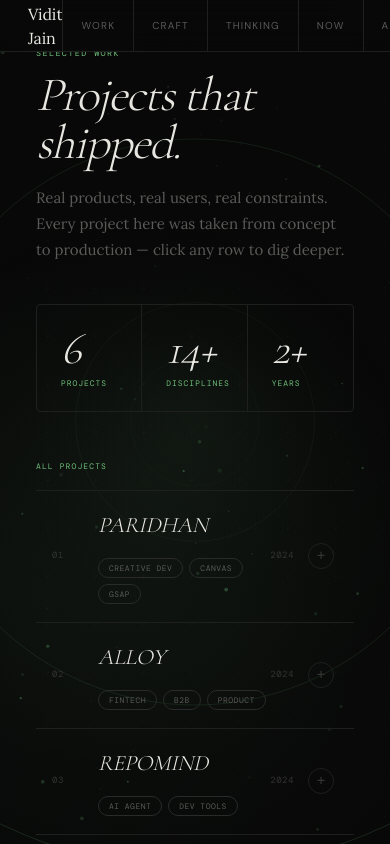
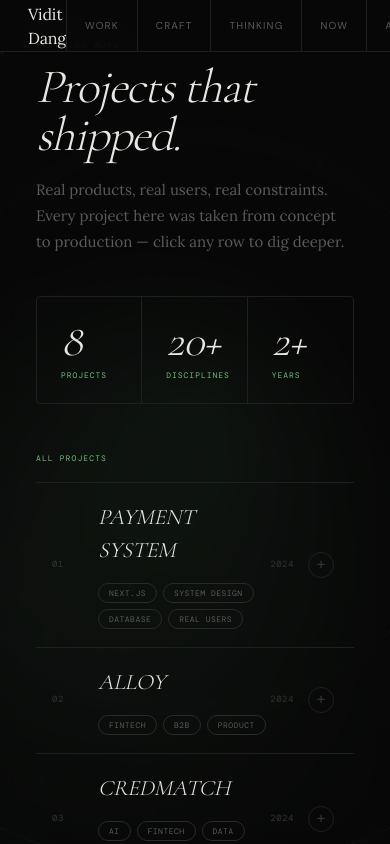
Before and after one commit to Dang-ctrl/Portfolio, a Next.js app: page /work in a window 390 px wide. Shown: the top 844 px of the page. Built offline with nearby package versions, Linux system fonts and the light colour scheme; a web font is replaced by a local one.

Commit message:
Refactor: remove unnecessary files and update content

```diff
--- a/src/app/craft/page.tsx
+++ b/src/app/craft/page.tsx
@@ -19,28 +19,35 @@
     domain: "Frontend",
     num: "01",
     title: "Scroll Cinematics",
-    body: "Building Paridhan's hero taught me how to orchestrate GSAP timelines with canvas — when to use requestAnimationFrame vs ScrollTrigger, and when to let silence do the work.",
+    body: "Building Paridhan taught me how to design motion with intent — when to orchestrate timelines and when to let stillness carry the experience.",
     from: "Paridhan",
   },
   {
     domain: "Systems",
     num: "02",
-    title: "Network Thinking",
-    body: "Designing IoT probe sniffing in promiscuous mode reframes how I architect any system — always at the protocol level first, then the application layer.",
-    from: "IoT Detector",
+    title: "Systems Thinking",
+    body: "Designing real-world systems like payment workflows and AI tools shaped how I think — structure first, edge cases next, interfaces last.",
+    from: "Payment System",
   },
   {
     domain: "Product",
     num: "03",
-    title: "B2B Framing",
-    body: "ALLOY pushed me to think in customer acquisition cost, not features. The Apple-style silent video came from understanding that restraint sells harder than noise.",
+    title: "Product Framing",
+    body: "Working on fintech products pushed me to think beyond features — focusing on user behavior, conversion, and how value is actually delivered.",
     from: "ALLOY",
   },
   {
+    domain: "AI",
+    num: "04",
+    title: "Intelligent Systems",
+    body: "Building AI-driven systems taught me to design around uncertainty — balancing logic, data, and user trust in every interaction.",
+    from: "CREDMATCH · Astrology AI",
+  },
+  {
     domain: "Creative",
-    num: "04",
+    num: "05",
     title: "Concept Direction",
-    body: "Every project gets a visual identity before it gets a codebase. I design the emotional experience first — then reverse-engineer the stack to deliver it precisely.",
+    body: "Every project starts as a concept — I define the feel, the narrative, and the intent before a single line of code is written.",
     from: "All projects",
   },
 ];
@@ -52,23 +59,24 @@
 
 const STATS: StatItem[] = [
   { value: "8+", label: "Projects shipped" },
-  { value: "4",  label: "Domains of work" },
+  { value: "5",  label: "Domains of work" },
   { value: "2+", label: "Years building" },
 ];
 
 const TOOLS = [
-  { name: "React / Next.js", level: 95 },
-  { name: "TypeScript",      level: 90 },
-  { name: "Design Systems",  level: 85 },
-  { name: "GSAP / Motion",   level: 80 },
-  { name: "Node / Python",   level: 75 },
-  { name: "Figma",           level: 85 },
+  { name: "React / Next.js", level: 75 },
+  { name: "TypeScript",      level: 76 },
+  { name: "GSAP / Motion",   level: 68 },
+  { name: "Node / Python",   level: 82 },
+  { name: "System Design",   level: 72 },
+  { name: "AI / APIs",       level: 68 },
+  { name: "Figma",           level: 67 },
 ];
 
 const EDU = [
   { label: "Currently studying", val: "B.Tech CSE — Networking", sub: "SRM University · 2022–2026" },
   { label: "Active in",          val: "Competitive Programming",   sub: "Hackathons, algorithm contests" },
-  { label: "Certifications",     val: "NPTEL — 8-week course",     sub: "Ongoing" },
+  { label: "Certifications",     val: "Hackathon Builder — AI & Fintech Systems",     sub: "Built and shipped solutions under real-world constraints" },
 ];
 
 /* ═══════════════════════════════════════════════
--- a/src/app/globals.css
+++ b/src/app/globals.css
@@ -481,11 +481,29 @@
   color: var(--acc-hi);
 }
 
-/* ── INNER PAGE LAYOUT ────────── */
+/* ── INNER PAGE LAYOUT ───────────────── */
 .page-wrap {
   min-height: calc(100vh - 52px);
-  padding: 48px 36px 60px;
+  padding: 40px 36px 72px;
   position: relative; z-index: 1;
+}
+
+/* Frosted-glass blur layer over the animated background on inner pages */
+.page-wrap::before {
+  content: "";
+  position: fixed;
+  inset: 0;
+  z-index: -1;
+  backdrop-filter: blur(8px) saturate(110%);
+  -webkit-backdrop-filter: blur(8px) saturate(110%);
+  background: rgba(8, 8, 8, 0.14);
+  pointer-events: none;
+}
+.dark .page-wrap::before {
+  background: rgba(8, 8, 8, 0.14);
+}
+html:not(.dark) .page-wrap::before {
+  background: rgba(237, 235, 228, 0.14);
 }
 .page-eyebrow {
   font-family: var(--font-mono);
@@ -811,7 +829,8 @@
   letter-spacing: 0.12em;
   text-transform: uppercase;
   color: var(--dim);
-  margin-top: 8px;
+  margin-top: 24px;
+  margin-bottom: 8px;
   transition: color 0.5s;
 }
 /* ── CRAFT PAGE (v2 — premium) ── */
@@ -910,11 +929,15 @@
   margin-bottom: 48px;
 }
 
-/* ── Craft cards (2×2 grid) ── */
+/* ── Craft cards (2-col, last card full-width if odd) ── */
 .craft-cards-grid {
   display: grid;
   grid-template-columns: 1fr 1fr;
   gap: 16px;
+}
+/* Make a lone last card span full width */
+.craft-cards-grid > div:last-child:nth-child(odd) {
+  grid-column: 1 / -1;
 }
 
 .craft-card-v2 {
@@ -1022,14 +1045,14 @@
 /* ── Proficiency section ── */
 .craft-prof {
   border-top: 0.5px solid var(--bdr);
-  padding-top: 32px;
+  padding-top: 36px;
   margin-bottom: 48px;
   transition: border-color 0.5s;
 }
 .craft-prof-grid {
   display: grid;
-  grid-template-columns: 1fr 280px;
-  gap: 48px;
+  grid-template-columns: 1fr 260px;
+  gap: 52px;
   align-items: start;
 }
 .craft-prof-bars {
@@ -1150,29 +1173,36 @@
 
 /* ── BOOKS GRID ───────────────── */
 .books-grid {
-  display: grid; grid-template-columns: repeat(3, 1fr);
+  display: grid;
+  /* 4-col so 7 books land as 4+3 instead of 3+3+1 */
+  grid-template-columns: repeat(4, 1fr);
   border-top: 0.5px solid var(--bdr);
   border-left: 0.5px solid var(--bdr);
   transition: border-color 0.5s;
 }
 .book-card {
-  padding: 14px 16px;
+  padding: 18px 20px;
   border-right: 0.5px solid var(--bdr);
   border-bottom: 0.5px solid var(--bdr);
   cursor: pointer;
   transition: background 0.2s, border-color 0.5s;
 }
 .book-card:hover { background: var(--raised); }
-.book-title  { font-family: var(--font-serif); font-style: italic; font-size: 17px; letter-spacing: -0.01em; color: var(--pri); margin-bottom: 3px; line-height: 1.1; transition: color 0.5s; }
-.book-author { font-family: var(--font-body); font-size: 14px; color: var(--sec); transition: color 0.5s; }
-.book-tag    { font-family: var(--font-mono); font-size: 7.5px; letter-spacing: 0.06em; text-transform: uppercase; color: var(--acc-hi); margin-top: 8px; }
+.book-title  { font-family: var(--font-serif); font-style: italic; font-size: 16px; letter-spacing: -0.01em; color: var(--pri); margin-bottom: 4px; line-height: 1.2; transition: color 0.5s; }
+.book-author { font-family: var(--font-body); font-size: 13px; color: var(--sec); transition: color 0.5s; }
+.book-tag    { font-family: var(--font-mono); font-size: 7.5px; letter-spacing: 0.06em; text-transform: uppercase; color: var(--acc-hi); margin-top: 10px; }
 
 /* ── IDEAS ────────────────────── */
-.ideas-wrap { padding: 20px 0; }
-.ideas-label { font-family: var(--font-mono); font-size: 8px; letter-spacing: 0.14em; text-transform: uppercase; color: var(--sec); margin-bottom: 14px; transition: color 0.5s; }
-.idea-item { display: flex; gap: 12px; align-items: baseline; margin-bottom: 14px; }
-.idea-dash { color: var(--acc-hi); font-size: 14px; }
-.idea-text { font-family: var(--font-serif); font-style: italic; font-size: clamp(16px, 2.5vw, 22px); font-weight: 300; color: var(--pri); line-height: 1.2; transition: color 0.5s; }
+.ideas-wrap {
+  padding: 28px 0 20px;
+  border-top: 0.5px solid var(--bdr);
+  margin-top: 8px;
+  transition: border-color 0.5s;
+}
+.ideas-label { font-family: var(--font-mono); font-size: 8px; letter-spacing: 0.14em; text-transform: uppercase; color: var(--sec); margin-bottom: 18px; transition: color 0.5s; }
+.idea-item { display: flex; gap: 12px; align-items: baseline; margin-bottom: 16px; }
+.idea-dash { color: var(--acc-hi); font-size: 14px; flex-shrink: 0; }
+.idea-text { font-family: var(--font-serif); font-style: italic; font-size: clamp(15px, 2vw, 19px); font-weight: 300; color: var(--pri); line-height: 1.35; transition: color 0.5s; }
 
 /* ── STAGGER REVEALS ──────────── */
 .reveal { opacity: 0; transform: translateY(16px); transition: opacity 0.7s var(--ease), transform 0.7s var(--ease); }
@@ -1289,10 +1319,10 @@
 }
 .hero-card-body {
   font-family: var(--font-body);
-  font-size: 17px;
-  line-height: 1.85;
-  color: var(--sec);
-  max-width: 400px;
+  font-size: 16px;
+  line-height: 1.9;
+  color: var(--sec);
+  max-width: 420px;
   transition: color 0.5s;
 }
 .hero-cta {
@@ -1634,29 +1664,29 @@
   min-height: calc(100vh - 52px);
 }
 .now-main {
-  padding-right: 48px;
+  padding-right: 52px;
   border-right: 0.5px solid var(--bdr);
   transition: border-color 0.5s;
 }
 
 .now-header {
-  margin-bottom: 48px;
+  margin-bottom: 40px;
 }
 .now-headline {
   font-family: var(--font-serif);
   font-style: italic;
-  font-size: clamp(42px, 7vw, 80px);
+  font-size: clamp(38px, 6vw, 72px);
   font-weight: 300;
   letter-spacing: -0.02em;
   line-height: 1.0;
   color: var(--pri);
-  margin-bottom: 20px;
-  margin-top: 10px;
+  margin-bottom: 14px;
+  margin-top: 8px;
   transition: color 0.5s;
 }
 .now-updated {
   font-family: var(--font-mono);
-  font-size: 8.5px;
+  font-size: 8px;
   letter-spacing: 0.14em;
   text-transform: uppercase;
   color: var(--dim);
@@ -1811,18 +1841,31 @@
   overflow: hidden;
 }
 .acc-body-inner {
-  padding: 0 20px 24px 16px;
+  padding: 0 24px 28px 20px;
   display: flex;
   flex-direction: column;
-  gap: 16px;
+  gap: 12px;
 }
 
 .now-para {
   font-family: var(--font-body);
-  font-size: 17px;
-  line-height: 1.85;
-  color: var(--sec);
-  transition: color 0.5s;
+  font-size: 16px;
+  line-height: 1.8;
+  color: var(--sec);
+  transition: color 0.5s;
+  position: relative;
+  padding-left: 12px;
+}
+.now-para::before {
+  content: '';
+  position: absolute;
+  left: 0;
+  top: 0.55em;
+  width: 3px;
+  height: 3px;
+  border-radius: 50%;
+  background: var(--acc-hi);
+  opacity: 0.7;
 }
 
 .now-footer {
--- a/src/app/layout.tsx
+++ b/src/app/layout.tsx
@@ -14,7 +14,7 @@
 const lora      = Lora({ subsets:["latin"], weight:["400","500"], style:["normal","italic"], variable:"--font-body", display:"swap" });
 
 export const metadata: Metadata = {
-  title: "Vidit Jain",
+  title: "Vidit Dang",
   description: "Builder, creative technologist, and Corporate Rep at 4ZE Racing. B.Tech CSE at SRM University.",
 };
 
--- a/src/app/now/page.tsx
+++ b/src/app/now/page.tsx
@@ -25,34 +25,42 @@
     tag: "02 / Learning",
     heading: "Learning.",
     body: [
-      "Computer networking — properly. Not the conceptual layer-by-layer overview, but the part where packets actually move and why latency behaves the way it does. Doing this alongside my B.Tech CSE at SRM.",
-      "Also deep in typesetting. The more you read about type, the more you can't un-see bad kerning in the wild. It's a curse with good side effects.",
+      "Systems — networking, backend flows, and how things behave under load.",
+      "Product — why things work, where they fail, and what actually delivers value.",
+      "AI — not just models, but how they fit into real workflows.",
+      "Design — type, spacing, and the small decisions that change how something feels.",
+      "Trying to understand how all of it connects — not as separate skills, but as one system.",
     ],
   },
   {
     tag: "03 / Thinking about",
     heading: "Thinking about.",
     body: [
-      "Whether premium software has to be expensive to feel premium, or whether that's just a habit of the industry. The answer is probably no, but nobody acts like it.",
-      "The gap between what an interface communicates and what a user experiences. Most UI problems are communication problems. The pixel work is the last 10%.",
+      "Why most 'premium' products rely on pricing, not design.",
+      "How much of a product is just communication — the system works, but the user never feels it.",
+      "Where complexity hides, and why simple interfaces often mask complicated decisions underneath.",
+      "What makes something feel obvious — and why most things don't.",
     ],
   },
   {
     tag: "04 / Reading",
     heading: "Reading.",
     body: [
-      "The Design of Everyday Things — for the third time, and still finding new edges. Also halfway through Zero to One, which is either deeply obvious or quietly radical depending on the day.",
+      "The Design of Everyday Things — still relevant, still mostly ignored.",
+      "Zero to One — either obvious or uncomfortable, depending on the page.",
     ],
   },
   {
     tag: "05 / Outside all of this",
     heading: "Outside all of this.",
     body: [
-      "Running the corporate relations arm of 4ZE Racing, SRM's Formula Student EV team. Mostly emails, some strategy, occasional calls with people who take motorsport very seriously.",
-      "Trying to spend more time away from screens before midnight. Failing consistently. Getting better at failing gracefully.",
+      "Some work with 4ZE Racing — conversations, partnerships, and seeing how things move outside code.",
+      "Trying to spend less time on screens late at night. Not going well.",
+      "Thinking more about what to build next than what to consume.",
     ],
   },
 ];
+
 
 const UPDATED = "April 2025 — Chennai";
 
--- a/src/app/work/page.tsx
+++ b/src/app/work/page.tsx
@@ -6,10 +6,10 @@
 
 const PROJECTS: Project[] = [
   {
-    num: "01", name: "PARIDHAN", year: "2024",
-    tags: ["Creative Dev", "Canvas", "GSAP"],
-    description: "Cinematic scroll-driven website for a clothing manufacturing brand in Noida. GSAP ScrollTrigger, canvas hero animations, curl-noise particle system. Three full build phases from concept to live.",
-    stack: ["Next.js 14", "GSAP", "Canvas API", "Tailwind CSS"],
+    num: "01", name: "PAYMENT SYSTEM", year: "2024",
+    tags: ["Next.js", "System Design", "Database", "Real Users"],
+    description: "Internal payment coordination system designed for a real business. Handles request creation, approval flow, and execution tracking across stakeholders.",
+    stack: ["Next.js", "PostgreSQL", "Prisma", "TypeScript"],
   },
   {
     num: "02", name: "ALLOY", year: "2024",
@@ -18,30 +18,43 @@
     stack: ["Next.js", "FastAPI", "PostgreSQL", "Stripe"],
   },
   {
-    num: "03", name: "REPOMIND", year: "2024",
+    num: "03", name: "CREDMATCH", year: "2024",
+    tags: ["AI", "Fintech", "Data", "Hackathon"],
+    description: "AI system that analyzes spending patterns to recommend the most optimal credit card. Built to maximize rewards and reduce inefficiencies in everyday spending.",
+    stack: ["Python", "FastAPI", "OpenAI", "React"],
+  },
+  {
+    num: "04", name: "ASTROLOGY AI", year: "2024",
+    tags: ["Python", "AI", "APIs", "Product"],
+    description: "AI-powered astrology assistant generating personalized insights using birth data and planetary calculations. Designed as a scalable subscription product.",
+    stack: ["Python", "FastAPI", "OpenAI", "Stripe"],
+  },
+  {
+    num: "05", name: "REPOMIND", year: "2024",
     tags: ["AI Agent", "Dev Tools"],
     description: "Autonomous code review agent on Codex. Analyses pull requests, flags issues, suggests refactors from codebase history. Next.js + FastAPI stack.",
     stack: ["Next.js", "FastAPI", "OpenAI Codex", "GitHub API"],
   },
   {
-    num: "04", name: "FARMHUB", year: "2023",
+    num: "06", name: "FARMHUB", year: "2023",
     tags: ["Marketplace", "P2P"],
     description: "Peer-to-peer crop price marketplace connecting farmers directly with buyers. Real-time price discovery, location-based matching, zero middlemen.",
     stack: ["React", "Node.js", "MongoDB", "Socket.io"],
   },
   {
-    num: "05", name: "IOT DETECTOR", year: "2023",
+    num: "07", name: "IOT DETECTOR", year: "2023",
     tags: ["IoT", "Networking"],
     description: "WiFi probe sniffing system on NodeMCU ESP-12E in promiscuous mode. Detects nearby phones without any app. LED and buzzer real-time alerts.",
     stack: ["C++", "Arduino", "NodeMCU", "WiFi 802.11"],
   },
   {
-    num: "06", name: "4ZE RACING", year: "2023—",
+    num: "08", name: "4ZE RACING", year: "2023—",
     tags: ["Formula EV", "Strategy"],
     description: "Corporate Representative for SRM's Formula Student EV team. Sponsorship acquisition, brand partnerships, external communications for the racing programme.",
     stack: ["Strategy", "Partnerships", "Brand Direction"],
   },
 ];
+
 
 export default function WorkPage() {
   const ref = useRef<HTMLElement>(null!);
--- a/src/components/ContactSection.tsx
+++ b/src/components/ContactSection.tsx
@@ -3,7 +3,7 @@
 import { useReveal } from "@/hooks/useReveal";
 
 const MAX_CHARS = 3000;
-const EMAIL = "viditjain.work@gmail.com";
+const EMAIL = "viditdang9@gmail.com";
 
 export default function ContactSection() {
   const ref = useRef<HTMLElement>(null!);
--- a/src/components/HeroSection.tsx
+++ b/src/components/HeroSection.tsx
@@ -52,8 +52,11 @@
           <div className="hero-card-inner">
             <p className="hero-card-label">About</p>
             <p className="hero-card-body">
-              Builder and creative technologist. I care not just about how a site looks, but how it
-              performs, scales, and feels — from fintech to formula EV to cinematic web.
+              I build systems that are meant to be used — not just seen.
+              Most of my work sits at the intersection of product, engineering, and design.
+              I care about how things perform, scale, and feel in real use — where small decisions compound.
+              From fintech platforms to AI tools to cinematic interfaces, the goal stays the same:
+              make it work, make it clear, make it inevitable.
             </p>
             <HeroLink href="/work" label="View work" />
           </div>
@@ -64,9 +67,10 @@
           <div className="hero-card-inner">
             <p className="hero-card-label">Currently</p>
             <p className="hero-card-body">
-              B.Tech CSE — Computer Networking at SRM University.
-              Corporate Rep at 4ZE Racing Formula Student EV team.
-              Open to collaborations.
+              B.Tech CSE (Networking) at SRM.<br />
+              Working across fintech, AI, and product systems.<br />
+              Part of 4ZE Racing — handling partnerships and external strategy.<br />
+              Open to building things that matter.
             </p>
             <HeroLink href="/thinking" label="How I think" />
           </div>
--- a/src/components/Nav.tsx
+++ b/src/components/Nav.tsx
@@ -18,7 +18,7 @@
   return (
     <div className="nav-wrap">
       <div className="nav-top">
-        <TLink href="/" className="nav-logo">Vidit Jain</TLink>
+        <TLink href="/" className="nav-logo">Vidit Dang</TLink>
 
         <nav className="nav-links">
           {LINKS.map(({ href, label }) => (
--- a/src/components/PixelPortrait.tsx
+++ b/src/components/PixelPortrait.tsx
@@ -5,7 +5,7 @@
     <div className="landing-right" style={{ position: "relative" }}>
       <img
         src="/pics/portrait.png"
-        alt="Vidit Jain — pixel portrait"
+        alt="Vidit Dang — pixel portrait"
         style={{
           display: "block",
           width: "100%",
```
Also changed, not shown: src/app/thinking/page.tsx (+35 -30 lines), pics/ascii art.png (deleted), 1 other file (tests, documents, lock files or other folders).
